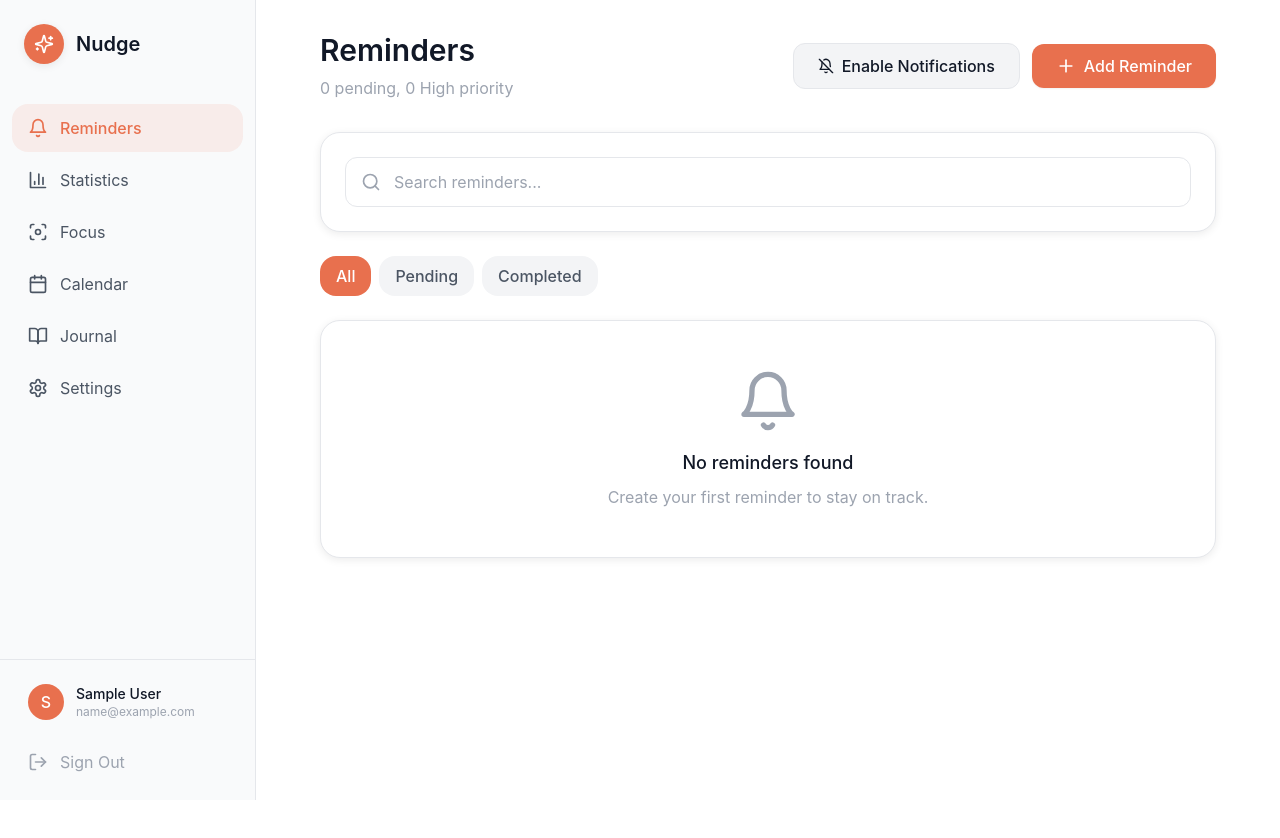
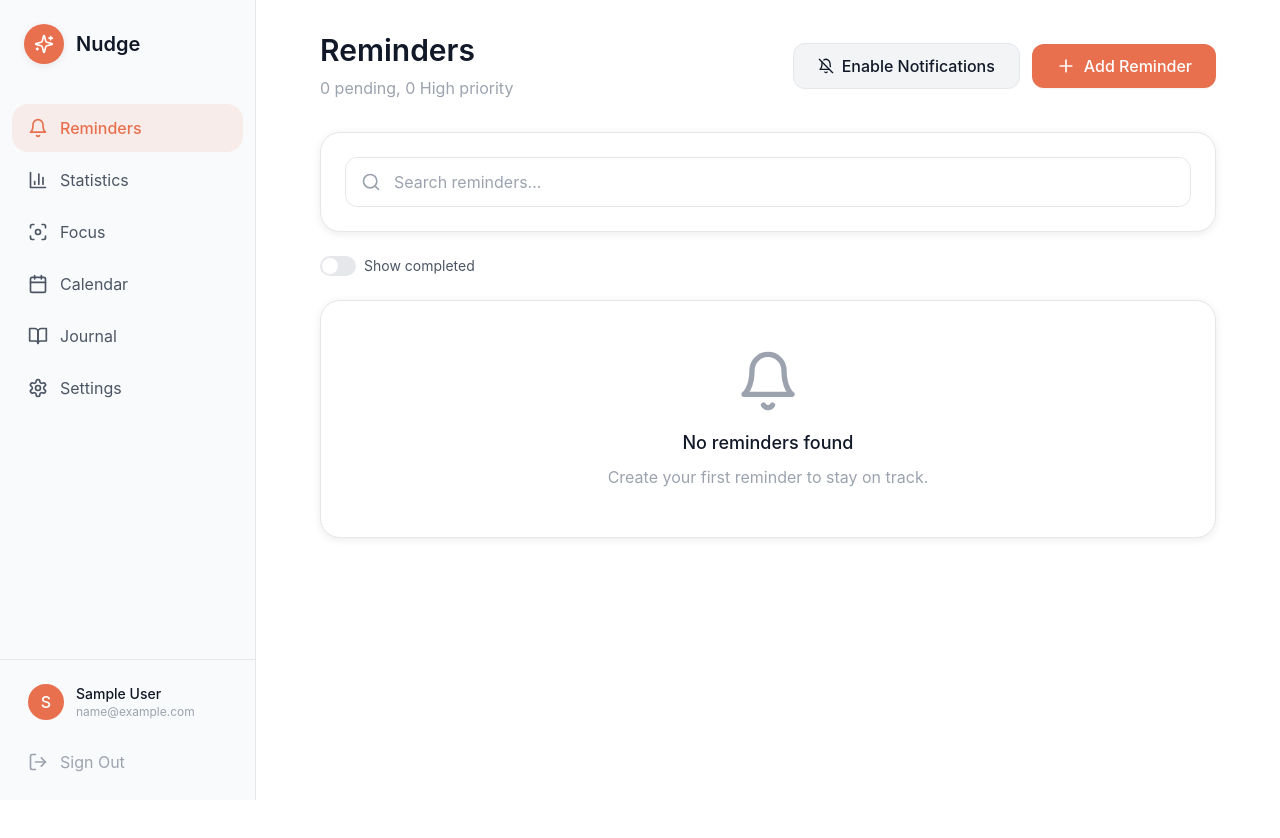
Before and after one commit to misaelec/NudgeWeb, a Next.js app: page /app/reminders in a window 1280 px wide. Shown: the top 838 px of the page. Built offline with nearby package versions, Linux system fonts and the light colour scheme; sample sign-in values are in the browser's storage.

Commit message:
Adding reminders filters

```diff
--- a/app/app/reminders/page.tsx
+++ b/app/app/reminders/page.tsx
@@ -15,8 +15,6 @@ import {
   CheckCircle2,
   Calendar,
   X,
-  ChevronDown,
-  ChevronUp,
   Search,
   BellOff,
   TrendingUp,
@@ -24,8 +22,6 @@ import {
   Edit2
 } from 'lucide-react'
 import { format } from 'date-fns'
-
-type Filter = 'all' | 'pending' | 'completed'
 
 export default function RemindersPage() {
   const { user, loading } = useAuth()
@@ -36,7 +32,6 @@ export default function RemindersPage() {
   const [showEditReminder, setShowEditReminder] = useState(false)
   const [editingReminder, setEditingReminder] = useState<any>(null)
   const [showCompleted, setShowCompleted] = useState(false)
-  const [filter, setFilter] = useState<Filter>('all')
   const [notificationPermission, setNotificationPermission] = useState<string>('default')
 
   const [newReminder, setNewReminder] = useState({
@@ -62,18 +57,14 @@ export default function RemindersPage() {
   }, [user, mounted])
 
   const filteredReminders = reminders.filter(r => {
-    const matchesFilter = filter === 'all'
-      ? true
-      : filter === 'completed'
-        ? r.completed
-        : !r.completed
+    if (!showCompleted && r.completed) return false
 
     const matchesSearch = searchQuery === ''
       ? true
       : r.title.toLowerCase().includes(searchQuery.toLowerCase()) ||
         r.notes?.toLowerCase().includes(searchQuery.toLowerCase())
 
-    return matchesFilter && matchesSearch
+    return matchesSearch
   })
 
   const pendingCount = reminders.filter(r => !r.completed).length
@@ -236,20 +227,19 @@ export default function RemindersPage() {
             </div>
           ) : (
             <>
-              <div className="flex gap-2 mb-6">
-                {(['all', 'pending', 'completed'] as Filter[]).map(f => (
-                  <button
-                    key={f}
-                    onClick={() => setFilter(f)}
-                    className={`px-4 py-2 rounded-apple-lg font-medium transition-all ${
-                      filter === f
-                        ? 'bg-accent-primary text-white'
-                        : 'bg-surface-secondary text-text-secondary hover:bg-border-primary'
-                    }`}
-                  >
-                    {f.charAt(0).toUpperCase() + f.slice(1)}
-                  </button>
-                ))}
+              <div className="flex items-center justify-between mb-6">
+                <label className="flex items-center gap-2 cursor-pointer select-none">
+                  <div className="relative">
+                    <input
+                      type="checkbox"
+                      checked={showCompleted}
+                      onChange={() => setShowCompleted(!showCompleted)}
+                      className="sr-only peer"
+                    />
+                    <div className="w-9 h-5 bg-border-primary rounded-full peer peer-checked:bg-accent-primary peer-checked:after:translate-x-full after:content-[''] after:absolute after:top-[2px] after:left-[2px] after:bg-white after:rounded-full after:h-4 after:w-4 after:transition-all transition-colors" />
+                  </div>
+                  <span className="text-sm text-text-secondary">Show completed</span>
+                </label>
               </div>
 
               {filteredReminders.length > 0 ? (
@@ -268,28 +258,13 @@ export default function RemindersPage() {
                 <div className="card text-center py-12">
                   <Bell className="w-16 h-16 mx-auto mb-4 text-text-placeholder" />
                   <h3 className="text-lg font-medium text-text-primary mb-2">
-                    {filter === 'completed' ? 'No completed reminders' : 'No reminders found'}
+                    No reminders found
                   </h3>
                   <p className="text-text-tertiary">
-                    {filter === 'completed'
-                      ? 'Complete some reminders to see them here.'
-                      : searchQuery ? 'Try a different search term.'
+                    {searchQuery ? 'Try a different search term.'
                       : 'Create your first reminder to stay on track.'}
                   </p>
                 </div>
-              )}
-
-              {reminders.some(r => r.completed) && (
-                <button
-                  onClick={() => setShowCompleted(!showCompleted)}
-                  className="mt-6 flex items-center justify-center gap-2 w-full py-3 text-sm text-text-tertiary hover:text-text-primary transition-colors"
-                >
-                  {showCompleted ? (
-                    <>Hide completed <ChevronUp className="w-4 h-4" /></>
-                  ) : (
-                    <>Show completed <ChevronDown className="w-4 h-4" /></>
-                  )}
-                </button>
               )}
             </>
           )}
```
